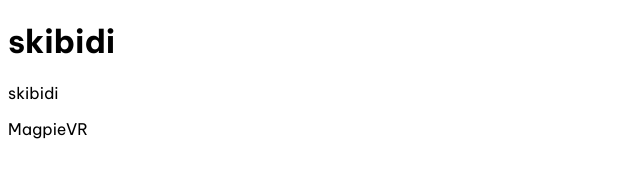
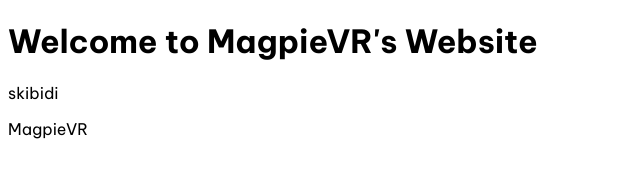
Before and after one commit to MagpieVR/MagpieVR.github.io, a plain HTML site: page index.html in a window 1280 px wide. Shown: the whole page, without its empty margins (0-640 px from the left). Drawn offline with Linux system fonts and the light colour scheme.

Commit message:
Update index.html

```diff
--- a/index.html
+++ b/index.html
@@ -8,7 +8,7 @@
 </head>
 <body>
 <link rel="stylesheet" href="styles.css">
-<h1>skibidi</h1>
+<h1>Welcome to MagpieVR's Website</h1>
 <p>skibidi</p>
 <p>MagpieVR</p>
 
```
